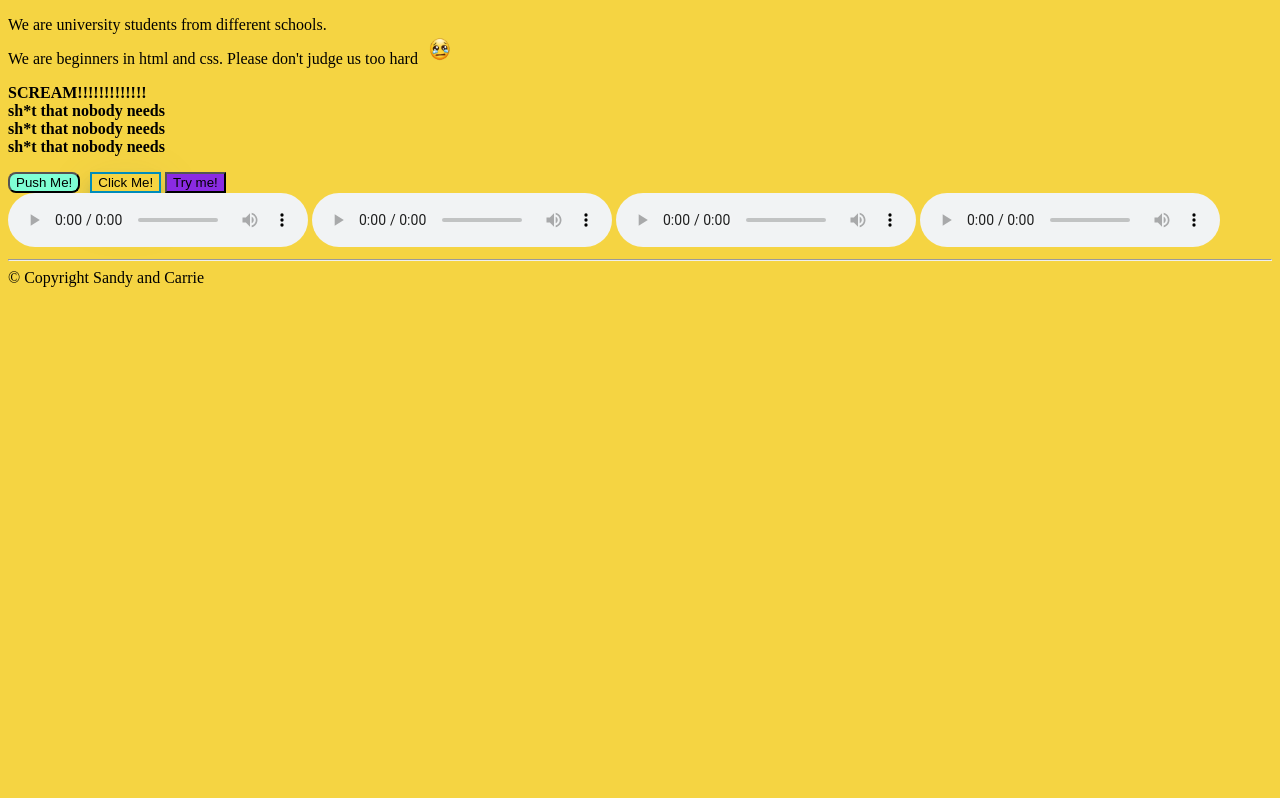
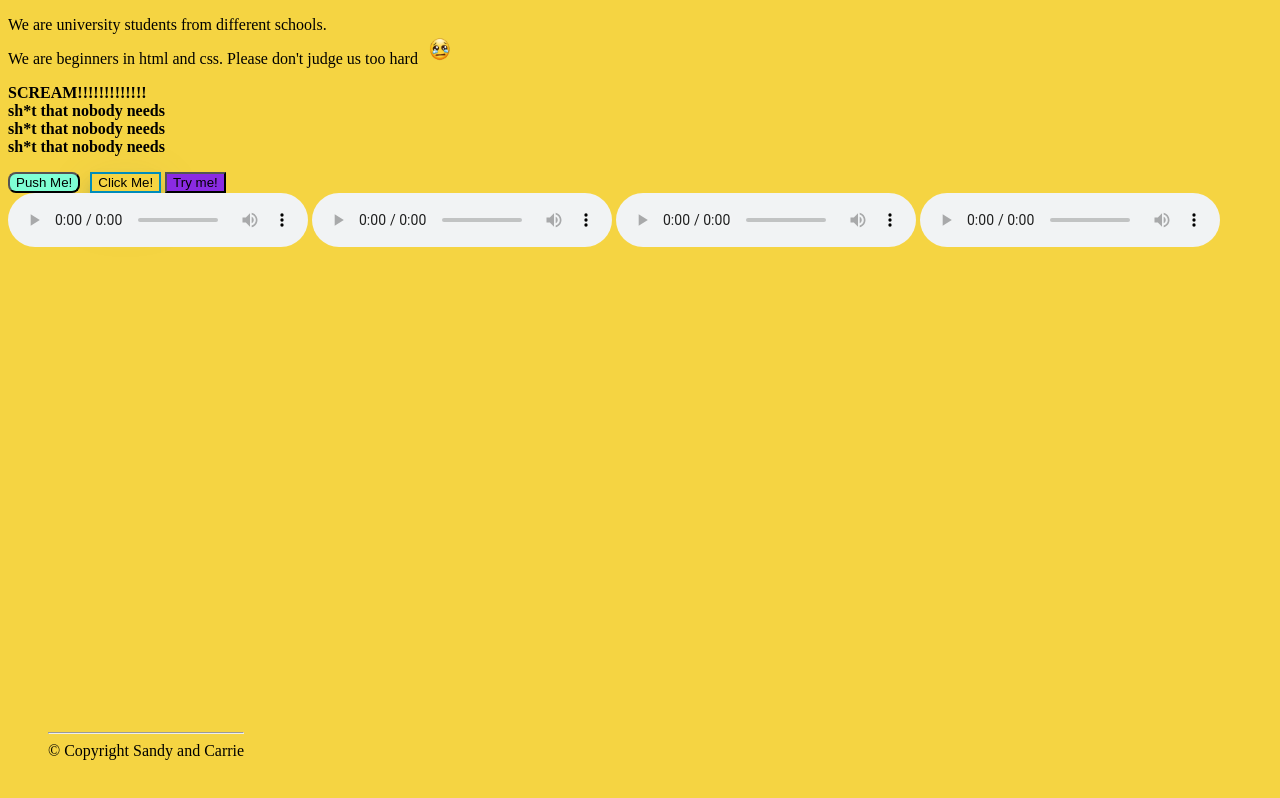
Before and after one commit to CarrieKam/Scream, a plain HTML site: page index.html in a window 1280 px wide. Drawn offline with Linux system fonts and the light colour scheme.

Commit message:
I changed the footer characteristic

```diff
--- a/style.css
+++ b/style.css
@@ -31,4 +31,13 @@ body{
     width: 80%;
     height:20%;
     margin-top: 10px;
+    margin-left: 20px;
 }
+
+footer {
+    text-align: center;
+    padding: 40px;
+    position: fixed;
+    bottom: 0;
+    display: block;
+}
```
